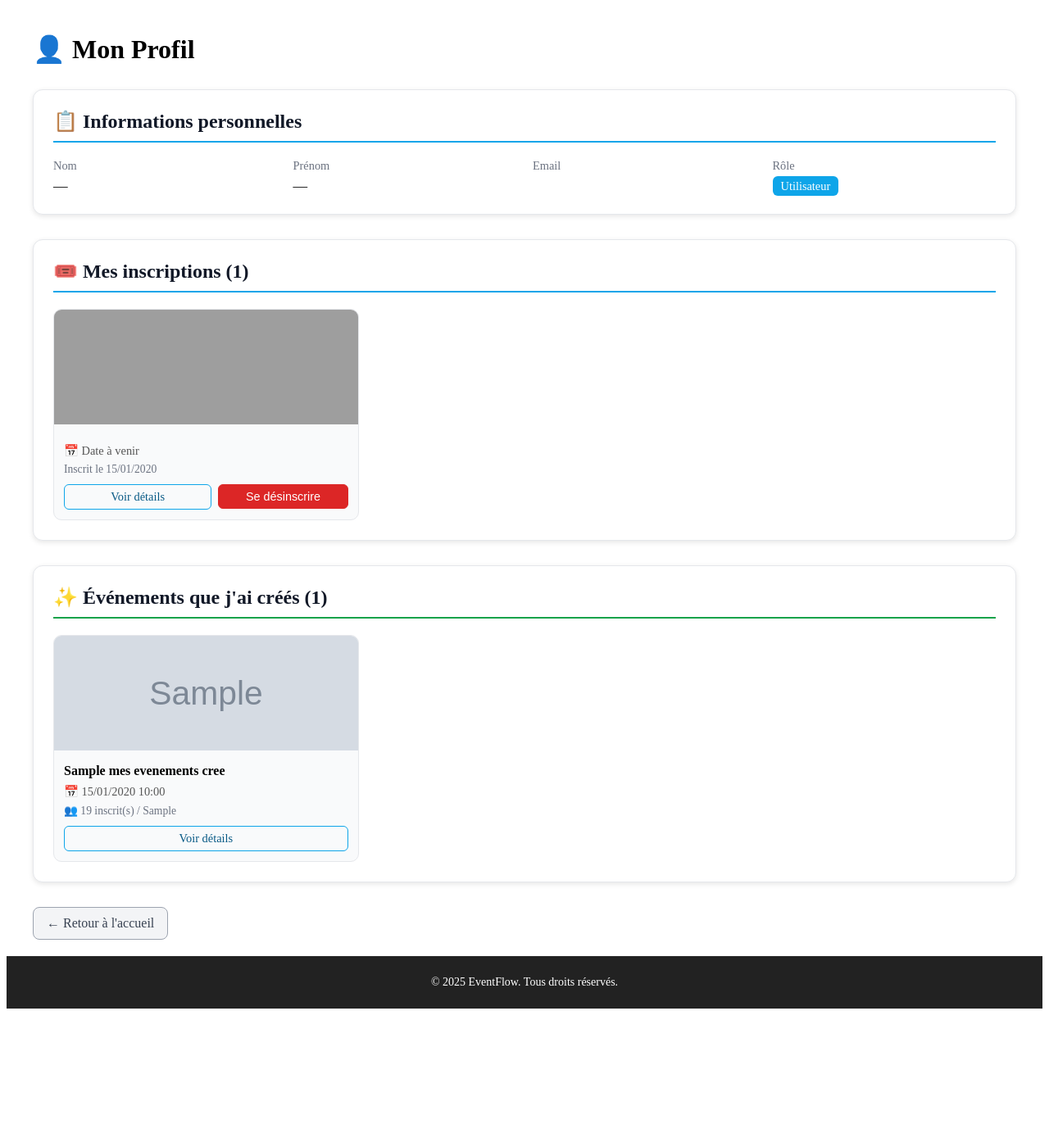
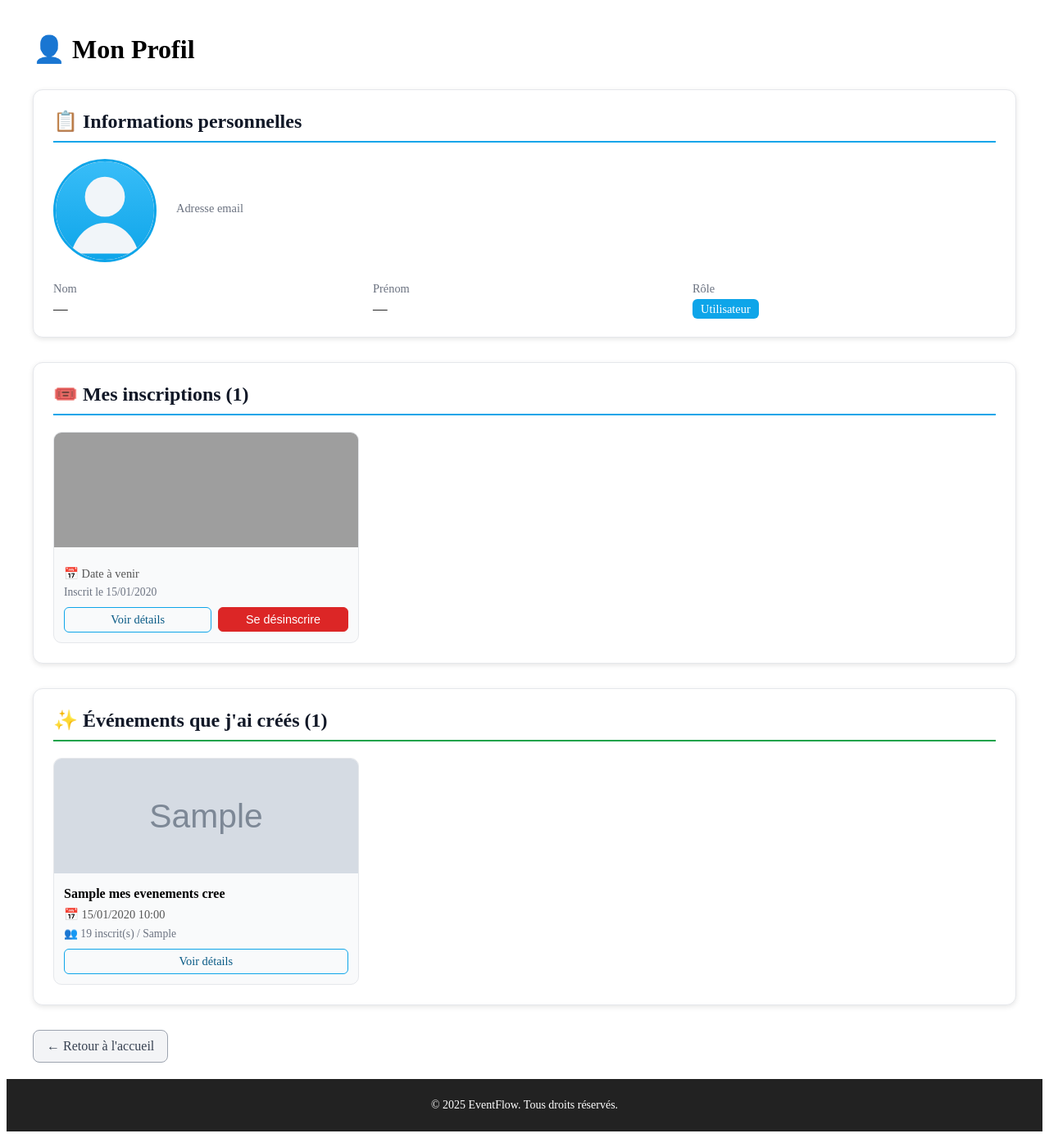
Before and after one commit to TayyebBhatti/Fil-Rouge, a Symfony app: template templates/profil/index.html.twig in a window 1280 px wide. Shown: the part 52-1441 px from the top of the page at 82% size. Before the commit the page ends 1283 px from the top, so only its background shows below. Run offline with Twig, Linux system fonts and the light colour scheme; the template is opened without the code that fills it: most values are stand-ins (such as "Sample title", 1, 10 or a date in 2020); grey boxes marked "Sample" are stand-in pictures; some libraries are stand-ins or nearby versions; grey boxes are pictures that could not be loaded.

Commit message:
modif page profil

```diff
--- a/src/Security/UtilisateurChecker.php
+++ b/src/Security/UtilisateurChecker.php
@@ -24,6 +24,5 @@
 
     public function checkPostAuth(UserInterface $user): void
     {
-        // Aucun contrôle supplémentaire post-authentification pour le moment.
     }
 }
--- a/templates/profil/index.html.twig
+++ b/templates/profil/index.html.twig
@@ -13,7 +13,7 @@
 
   <h1 style="margin-bottom:30px;">👤 Mon Profil</h1>
 
-  {% if 'ROLE_ADMIN' in user.roles %}
+   {% if 'ROLE_ADMIN' in user.roles %}
     <div style="display:flex;justify-content:flex-end;margin-bottom:20px;">
       <a href="{{ path('admin_utilisateur_index') }}"
          style="display:inline-flex;align-items:center;gap:8px;padding:10px 18px;border-radius:10px;border:1px solid #0ea5e9;background:#0ea5e9;color:white;text-decoration:none;font-weight:600;box-shadow:0 4px 10px rgba(14,165,233,0.25);">
@@ -23,15 +23,28 @@
     </div>
   {% endif %}
 
-
-
-
   <div style="background:white;border:1px solid #e5e7eb;border-radius:12px;padding:24px;margin-bottom:30px;box-shadow:0 2px 6px rgba(0,0,0,0.1);">
     <h2 style="margin-top:0;margin-bottom:20px;color:#111827;border-bottom:2px solid #0ea5e9;padding-bottom:10px;">
       📋 Informations personnelles
     </h2>
 
-    <div style="display:grid;grid-template-columns:repeat(auto-fit, minmax(250px, 1fr));gap:20px;">
+    {% set hasAbsoluteImage = user.image and (user.image starts with 'http://' or user.image starts with 'https://') %}
+    {% set profileImage = hasAbsoluteImage ? user.image : (user.image ? asset(user.image) : asset('img/default-avatar.svg')) %}
+
+    <div style="display:flex;flex-wrap:wrap;gap:24px;align-items:center;margin-bottom:24px;">
+      <div style="width:120px;height:120px;border-radius:9999px;overflow:hidden;border:3px solid #0ea5e9;background:#e5e7eb;display:flex;align-items:center;justify-content:center;">
+        <img src="{{ profileImage }}"
+             alt="Photo de profil de {{ user.prenom ?: user.nom ?: user.email }}"
+             style="width:100%;height:100%;object-fit:cover;">
+      </div>
+
+      <div style="flex:1;min-width:220px;">
+        <p style="margin:0;color:#6b7280;font-size:0.9rem;">Adresse email</p>
+        <p style="margin:5px 0 0 0;font-size:1.1rem;font-weight:500;word-break:break-word;">{{ user.email }}</p>
+      </div>
+    </div>
+
+    <div style="display:grid;grid-template-columns:repeat(auto-fit, minmax(220px, 1fr));gap:20px;">
       <div>
         <p style="margin:0;color:#6b7280;font-size:0.9rem;">Nom</p>
         <p style="margin:5px 0 0 0;font-size:1.1rem;font-weight:500;">{{ user.nom ?: '—' }}</p>
@@ -42,10 +55,7 @@
         <p style="margin:5px 0 0 0;font-size:1.1rem;font-weight:500;">{{ user.prenom ?: '—' }}</p>
       </div>
 
-      <div>
-        <p style="margin:0;color:#6b7280;font-size:0.9rem;">Email</p>
-        <p style="margin:5px 0 0 0;font-size:1.1rem;font-weight:500;">{{ user.email }}</p>
-      </div>
+
 
       <div>
         <p style="margin:0;color:#6b7280;font-size:0.9rem;">Rôle</p>
```
Also changed, not shown: migrations/Version20251013120245.php (added, +31 -0 lines), src/Entity/Utilisateur.php (+14 -0 lines), public/img/default-avatar.svg (added).
